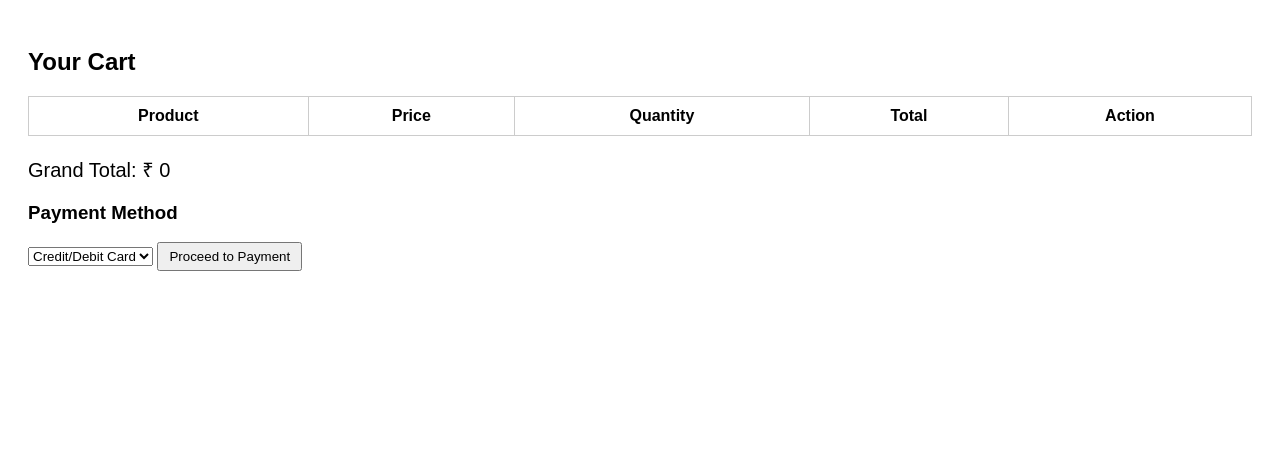
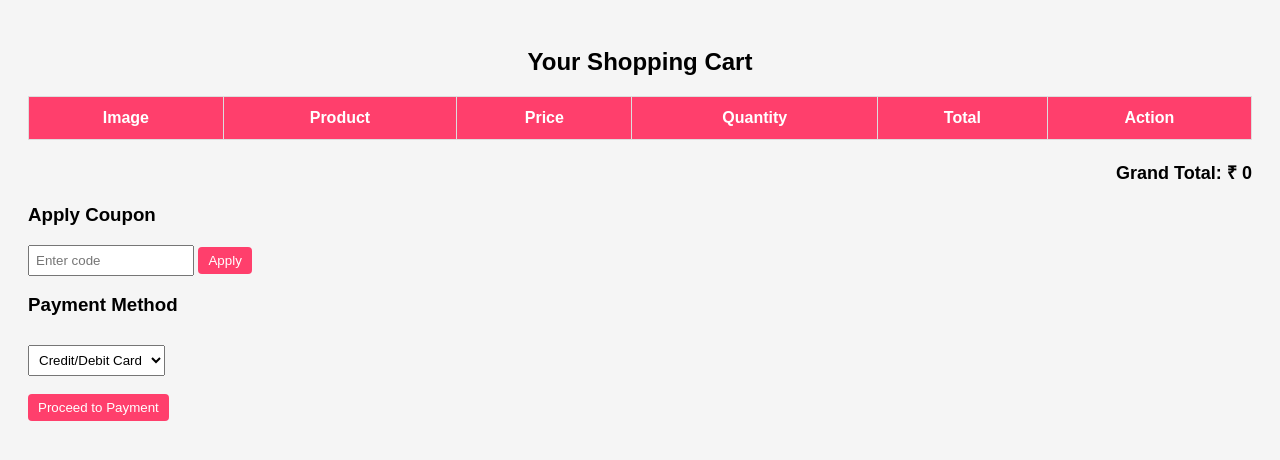
Before and after one commit to raidewasheesh-spec/mystore, a plain HTML site: page cart.html in a window 1280 px wide. Drawn offline with Linux system fonts and the light colour scheme.

Commit message:
Revamp cart.html with new layout and features

```diff
--- a/cart.html
+++ b/cart.html
@@ -1,22 +1,96 @@
 <!DOCTYPE html>
 <html>
 <head>
-<title>MyStore Cart</title>
+<title>MyStore - Cart</title>
+<meta name="viewport" content="width=device-width, initial-scale=1.0">
+
 <style>
-body { font-family: Arial; padding: 20px; }
-table { width: 100%; border-collapse: collapse; }
-th, td { padding: 10px; border: 1px solid #ccc; text-align: center; }
-button { padding: 5px 10px; }
-.total { font-size: 20px; margin-top: 20px; }
+body {
+    font-family: Arial, sans-serif;
+    padding: 20px;
+    background: #f5f5f5;
+}
+
+h2 {
+    text-align: center;
+}
+
+table {
+    width: 100%;
+    border-collapse: collapse;
+    background: white;
+}
+
+th, td {
+    padding: 12px;
+    border: 1px solid #ddd;
+    text-align: center;
+}
+
+th {
+    background: #ff3f6c;
+    color: white;
+}
+
+img {
+    width: 60px;
+    height: 60px;
+    object-fit: cover;
+}
+
+button {
+    padding: 6px 10px;
+    border: none;
+    background: #ff3f6c;
+    color: white;
+    cursor: pointer;
+    border-radius: 4px;
+}
+
+button:hover {
+    opacity: 0.8;
+}
+
+.total-section {
+    margin-top: 20px;
+    font-size: 18px;
+    text-align: right;
+}
+
+.coupon-section {
+    margin-top: 20px;
+}
+
+input {
+    padding: 6px;
+    width: 150px;
+}
+
+select {
+    padding: 6px;
+    margin-top: 10px;
+}
+
+@media (max-width: 600px) {
+    table, thead, tbody, th, td, tr {
+        display: block;
+    }
+    td {
+        border: none;
+        margin-bottom: 10px;
+    }
+}
 </style>
 </head>
+
 <body>
 
-<h2>Your Cart</h2>
+<h2>Your Shopping Cart</h2>
 
 <table>
 <thead>
 <tr>
+<th>Image</th>
 <th>Product</th>
 <th>Price</th>
 <th>Quantity</th>
@@ -27,8 +101,14 @@ button { padding: 5px 10px; }
 <tbody id="cartItems"></tbody>
 </table>
 
-<div class="total">
-Grand Total: ₹ <span id="grandTotal">0</span>
+<div class="total-section">
+<strong>Grand Total: ₹ <span id="grandTotal">0</span></strong>
+</div>
+
+<div class="coupon-section">
+<h3>Apply Coupon</h3>
+<input type="text" id="couponCode" placeholder="Enter code">
+<button onclick="applyCoupon()">Apply</button>
 </div>
 
 <h3>Payment Method</h3>
@@ -39,23 +119,26 @@ Grand Total: ₹ <span id="grandTotal">0</span>
 <option>Cash on Delivery</option>
 </select>
 
+<br><br>
 <button onclick="checkout()">Proceed to Payment</button>
 
 <script>
 let cart = JSON.parse(localStorage.getItem("cart")) || [];
-let cartTable = document.getElementById("cartItems");
 let grandTotal = 0;
+let discount = 0;
 
 function loadCart() {
+    const cartTable = document.getElementById("cartItems");
     cartTable.innerHTML = "";
     grandTotal = 0;
 
     cart.forEach((item, index) => {
-        let total = item.price * item.quantity;
-        grandTotal += total;
+        let itemTotal = item.price * item.quantity;
+        grandTotal += itemTotal;
 
         cartTable.innerHTML += `
         <tr>
+            <td><img src="${item.image}"></td>
             <td>${item.name}</td>
             <td>₹${item.price}</td>
             <td>
@@ -63,12 +146,14 @@ function loadCart() {
                 ${item.quantity}
                 <button onclick="changeQty(${index}, 1)">+</button>
             </td>
-            <td>₹${total}</td>
-            <td><button onclick="removeItem(${index})">Remove</button></td>
+            <td>₹${itemTotal}</td>
+            <td>
+                <button onclick="removeItem(${index})">Remove</button>
+            </td>
         </tr>`;
     });
 
-    document.getElementById("grandTotal").innerText = grandTotal;
+    document.getElementById("grandTotal").innerText = grandTotal - discount;
 }
 
 function changeQty(index, change) {
@@ -88,6 +173,20 @@ function removeItem(index) {
     loadCart();
 }
 
+function applyCoupon() {
+    const code = document.getElementById("couponCode").value;
+
+    if (code === "SAVE10") {
+        discount = Math.floor(grandTotal * 0.10);
+        alert("Coupon Applied! 10% Discount");
+    } else {
+        discount = 0;
+        alert("Invalid Coupon");
+    }
+
+    loadCart();
+}
+
 function checkout() {
     alert("Payment Successful! Thank you for shopping.");
     localStorage.removeItem("cart");
```
